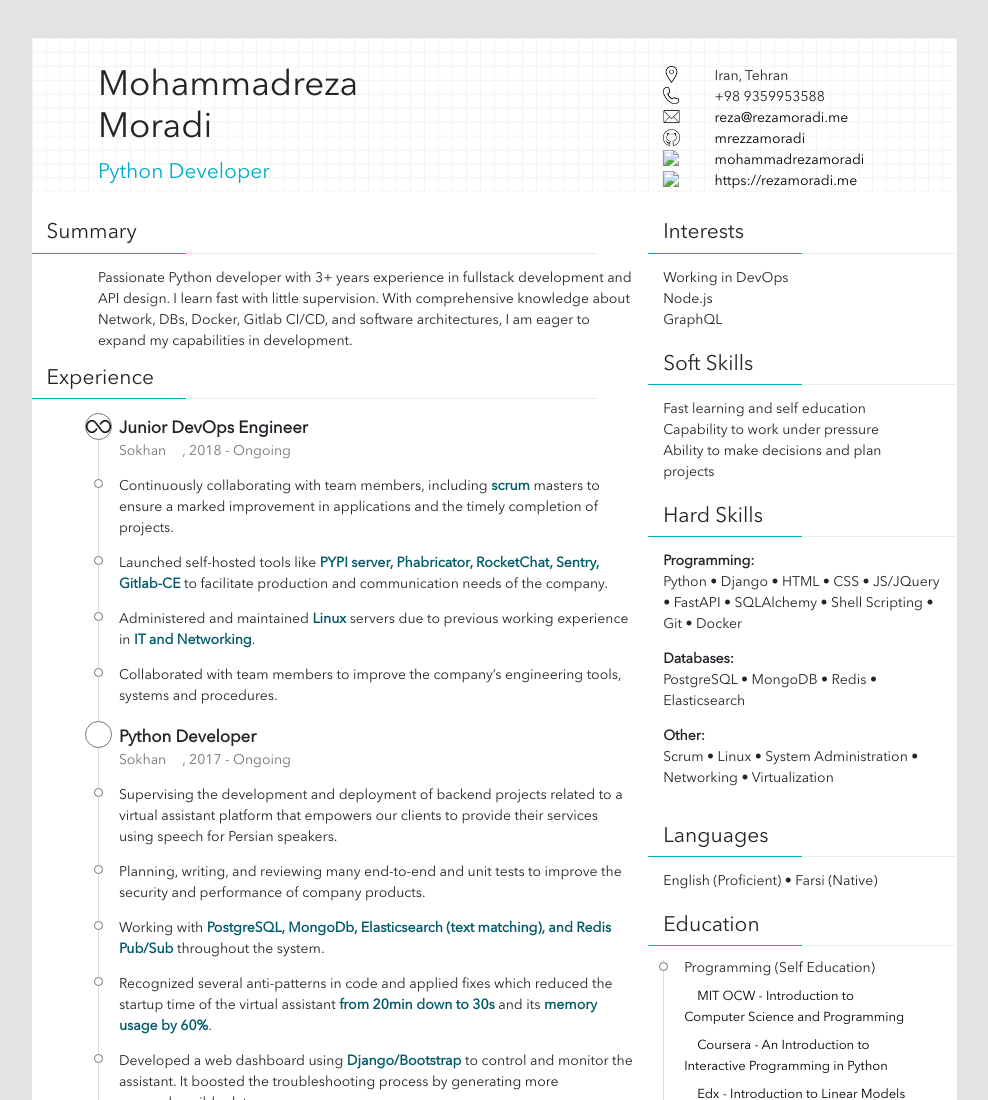
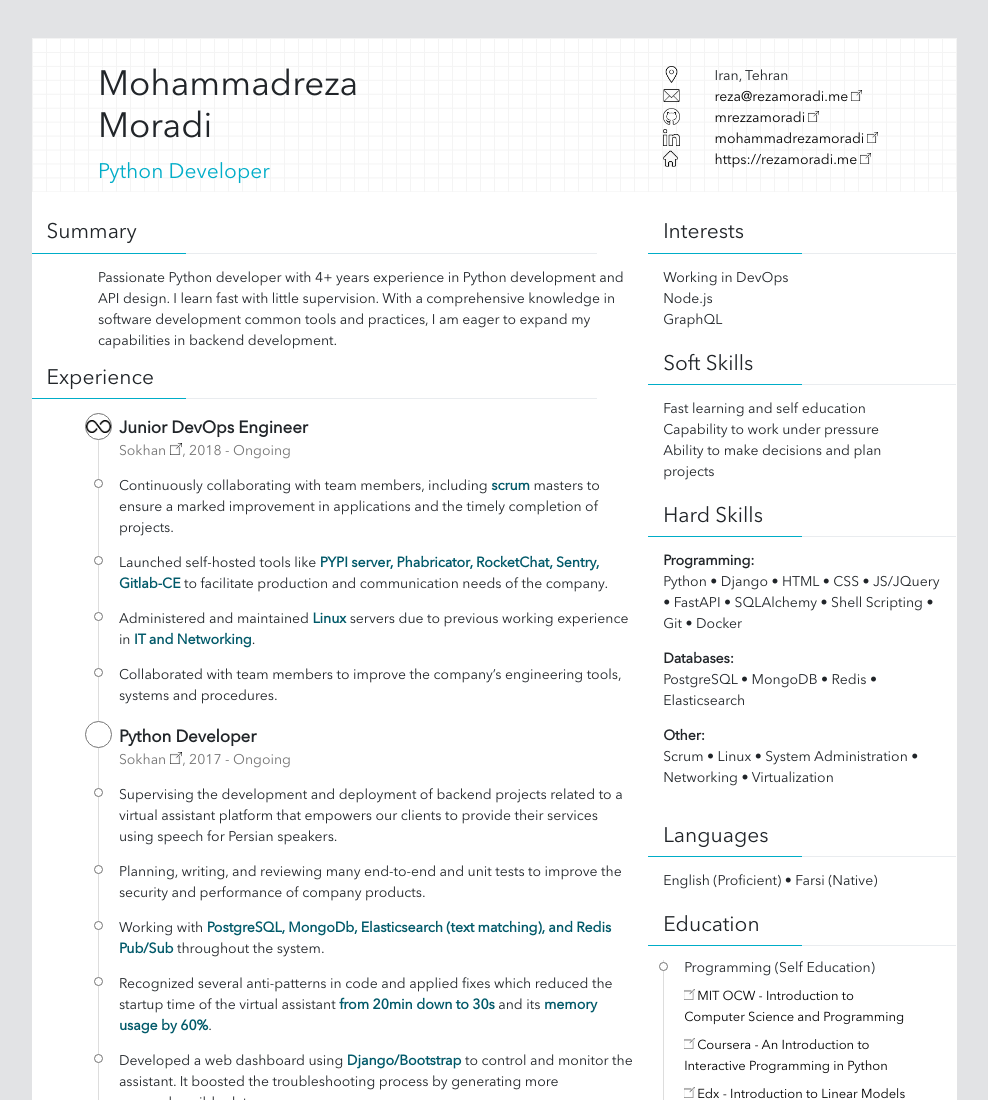
Before and after one commit to mrezzamoradi/resume, a plain HTML site: page index.html in a window 1280 px wide. Shown: the top 1100 px of the page, without its empty margins (146-1134 px from the left). Drawn offline with Linux system fonts and the light colour scheme.

Commit message:
add missing icons

```diff
--- a/app/js/resume.js
+++ b/app/js/resume.js
@@ -1,9 +1,10 @@
+const yearsOfExperience = new Date().getFullYear() - 2017
 const resume = {
         job_title: "Python Developer",
-        summary: "Passionate Python developer with 3+ years experience in fullstack development and API design. " +
-            "I learn fast with little supervision. " +
-            "With comprehensive knowledge about Network, DBs, Docker, Gitlab CI/CD, and software architectures, " +
-            "I am eager to expand my capabilities in development.",
+        summary: "Passionate Python developer with " + yearsOfExperience + "+ years experience in Python development" +
+            " and API design. I learn fast with little supervision. " +
+            "With a comprehensive knowledge in software development common tools and practices, " +
+            "I am eager to expand my capabilities in backend development.",
         experience: [
             {
                 className: "experience-title-devops",
--- a/index.html
+++ b/index.html
@@ -27,10 +27,10 @@
                         <div class="col-2"><img class="contact-icon" src="app/images/location-marker.png"></div>
                         <div class="col-10">Iran, Tehran</div>
                     </div>
-                    <div class="row">
-                        <div class="col-2"><img class="contact-icon" src="app/images/phone-icon.png"></div>
-                        <div class="col-10">+98 9359953588</div>
-                    </div>
+<!--                    <div class="row">-->
+<!--                        <div class="col-2"><img class="contact-icon" src="app/images/phone-icon.png"></div>-->
+<!--                        <div class="col-10">+98 9359953588</div>-->
+<!--                    </div>-->
                     <div class="row">
                         <div class="col-2"><img class="contact-icon" src="app/images/email-icon.png"></div>
                         <div class="col-10"><a href="mailto:reza@rezamoradi.me">reza@rezamoradi.me</a></div>
```
Also changed, not shown: app/css/app.css (line endings or trailing spaces), app/images/home-icon.png (added), app/images/hyperlink-icon.png (added), app/images/linkedin-icon.png (added).
